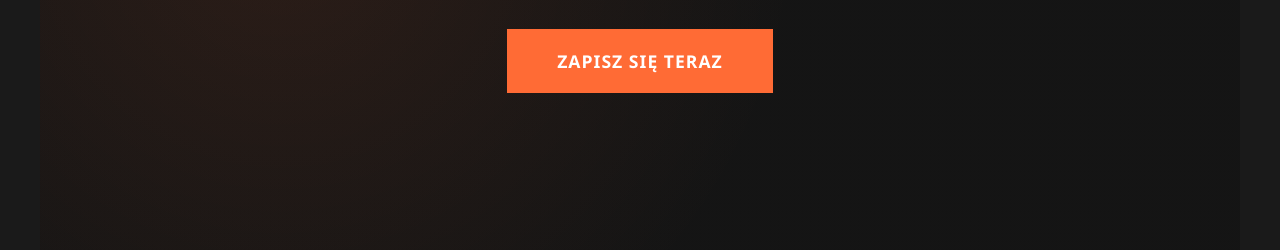
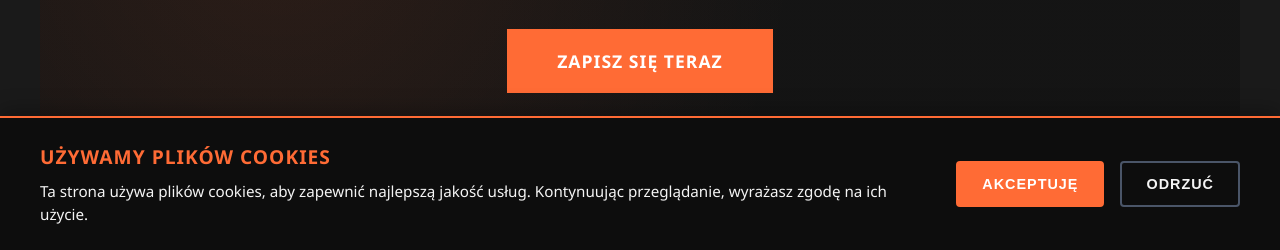
Before and after one commit to MaksymKratasiuk/welding-landing, a plain HTML site: page index.html in a window 1280 px wide. Shown: the part 550-800 px from the top of the page. Drawn offline with Linux system fonts and the light colour scheme.

Commit message:
added cookie banner

```diff
--- a/index.html
+++ b/index.html
@@ -173,6 +173,20 @@
         <p><a href="polityka-prywatnosci.html" data-i18n="footer_privacy">Polityka Prywatności</a></p>
     </footer>
 
+    <!-- Cookie Banner -->
+    <div id="cookieBanner" class="cookie-banner">
+        <div class="cookie-content">
+            <div class="cookie-text">
+                <h3 data-i18n="cookie_title">Używamy plików cookies</h3>
+                <p data-i18n="cookie_message">Ta strona używa plików cookies, aby zapewnić najlepszą jakość usług. Kontynuując przeglądanie, wyrażasz zgodę na ich użycie.</p>
+            </div>
+            <div class="cookie-buttons">
+                <button class="cookie-btn cookie-accept" onclick="acceptCookies()" data-i18n="cookie_accept">Akceptuję</button>
+                <button class="cookie-btn cookie-decline" onclick="declineCookies()" data-i18n="cookie_decline">Odrzuć</button>
+            </div>
+        </div>
+    </div>
+
     <script src="translations.js"></script>
     <script src="script.js"></script>
 </body>
--- a/script.js
+++ b/script.js
@@ -53,6 +53,44 @@ document.querySelectorAll('a[href^="#"]').forEach(anchor => {
 
 
 
+// Cookie Banner Functions
+function showCookieBanner() {
+    const banner = document.getElementById('cookieBanner');
+    if (banner) {
+        banner.classList.add('show');
+    }
+}
+
+function hideCookieBanner() {
+    const banner = document.getElementById('cookieBanner');
+    if (banner) {
+        banner.classList.remove('show');
+    }
+}
+
+function acceptCookies() {
+    localStorage.setItem('cookieConsent', 'accepted');
+    hideCookieBanner();
+    // Enable Google Analytics here if needed
+    console.log('Cookies accepted');
+}
+
+function declineCookies() {
+    localStorage.setItem('cookieConsent', 'declined');
+    hideCookieBanner();
+    // Disable Google Analytics here if needed
+    console.log('Cookies declined');
+}
+
+// Check cookie consent on page load
+function checkCookieConsent() {
+    const consent = localStorage.getItem('cookieConsent');
+    if (!consent) {
+        // Show banner after a short delay
+        setTimeout(showCookieBanner, 1000);
+    }
+}
+
 // Load saved language preference
 window.addEventListener('DOMContentLoaded', () => {
     const savedLang = localStorage.getItem('preferredLanguage');
@@ -65,4 +103,7 @@ window.addEventListener('DOMContentLoaded', () => {
             }
         });
     }
+
+    // Check cookie consent
+    checkCookieConsent();
 });
--- a/styles.css
+++ b/styles.css
@@ -430,6 +430,118 @@ footer a:hover {
     text-decoration: underline;
 }
 
+/* Cookie Banner */
+.cookie-banner {
+    position: fixed;
+    bottom: 0;
+    left: 0;
+    right: 0;
+    background: var(--darker);
+    border-top: 2px solid var(--primary);
+    padding: 1.5rem;
+    z-index: 1001;
+    transform: translateY(100%);
+    transition: transform 0.3s ease;
+    box-shadow: 0 -5px 20px rgba(0, 0, 0, 0.3);
+}
+
+.cookie-banner.show {
+    transform: translateY(0);
+}
+
+.cookie-content {
+    max-width: 1200px;
+    margin: 0 auto;
+    display: flex;
+    align-items: center;
+    justify-content: space-between;
+    gap: 2rem;
+}
+
+.cookie-text h3 {
+    color: var(--primary);
+    font-size: 1.2rem;
+    margin-bottom: 0.5rem;
+    text-transform: uppercase;
+    letter-spacing: 1px;
+}
+
+.cookie-text p {
+    color: var(--light);
+    font-size: 0.95rem;
+    line-height: 1.5;
+    margin: 0;
+}
+
+.cookie-buttons {
+    display: flex;
+    gap: 1rem;
+    flex-shrink: 0;
+}
+
+.cookie-btn {
+    padding: 0.8rem 1.5rem;
+    border: 2px solid;
+    font-weight: bold;
+    text-transform: uppercase;
+    letter-spacing: 1px;
+    cursor: pointer;
+    transition: all 0.3s ease;
+    font-size: 0.9rem;
+    border-radius: 4px;
+}
+
+.cookie-accept {
+    background: var(--primary);
+    border-color: var(--primary);
+    color: white;
+}
+
+.cookie-accept:hover {
+    background: transparent;
+    color: var(--primary);
+    transform: translateY(-2px);
+}
+
+.cookie-decline {
+    background: transparent;
+    border-color: var(--steel);
+    color: var(--light);
+}
+
+.cookie-decline:hover {
+    background: var(--steel);
+    color: var(--light);
+    transform: translateY(-2px);
+}
+
+/* Mobile Cookie Banner */
+@media (max-width: 768px) {
+    .cookie-content {
+        flex-direction: column;
+        text-align: center;
+        gap: 1.5rem;
+    }
+
+    .cookie-buttons {
+        width: 100%;
+        justify-content: center;
+    }
+
+    .cookie-btn {
+        flex: 1;
+        min-width: 120px;
+    }
+
+    .cookie-text h3 {
+        font-size: 1.1rem;
+    }
+
+    .cookie-text p {
+        font-size: 0.9rem;
+    }
+}
+
 /* Mobile Menu */
 .mobile-menu-btn {
     display: none;
--- a/translations.js
+++ b/translations.js
@@ -50,6 +50,10 @@ const translations = {
                 form_submit: "Wyślij zgłoszenie",
                 footer_text: "© 2025 WeldingHub. Wszystkie prawa zastrzeżone.",
                 footer_privacy: "Polityka Prywatności",
+                cookie_title: "Używamy plików cookies",
+                cookie_message: "Ta strona używa plików cookies, aby zapewnić najlepszą jakość usług. Kontynuując przeglądanie, wyrażasz zgodę na ich użycie.",
+                cookie_accept: "Akceptuję",
+                cookie_decline: "Odrzuć",
         form_consent: 'Akceptuję <a href="/polityka-prywatnosci.html" target="_blank">politykę prywatności</a> i wyrażam zgodę na przetwarzanie moich danych osobowych'
     },
     uk: {
@@ -102,6 +106,10 @@ const translations = {
                 form_submit: "Надіслати заявку",
                 footer_text: "© 2025 WeldingHub. Всі права захищені.",
                 footer_privacy: "Політика Конфіденційності",
+                cookie_title: "Використовуємо файли cookies",
+                cookie_message: "Цей сайт використовує файли cookies для забезпечення найкращої якості послуг. Продовжуючи перегляд, ви погоджуєтесь на їх використання.",
+                cookie_accept: "Приймаю",
+                cookie_decline: "Відхилити",
         form_consent: 'Приймаю <a href="/polityka-prywatnosci.html" target="_blank">політику конфіденційності</a> та даю згоду на обробку моїх персональних даних'
     },
     en: {
@@ -154,6 +162,10 @@ const translations = {
                 form_submit: "Send Application",
                 footer_text: "© 2025 WeldingHub. All rights reserved.",
                 footer_privacy: "Privacy Policy",
+                cookie_title: "We use cookies",
+                cookie_message: "This website uses cookies to provide the best quality services. By continuing to browse, you consent to their use.",
+                cookie_accept: "Accept",
+                cookie_decline: "Decline",
         form_consent: 'I accept the <a href="/polityka-prywatnosci.html" target="_blank">privacy policy</a> and consent to the processing of my personal data'
     }
 };
```
Also changed, not shown: polityka-prywatnosci.html (+14 -0 lines).
